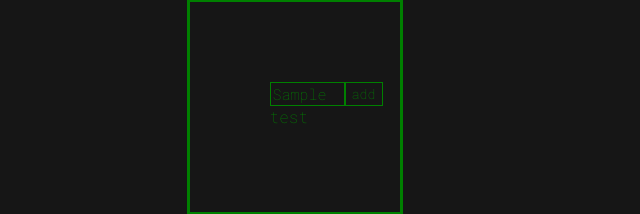
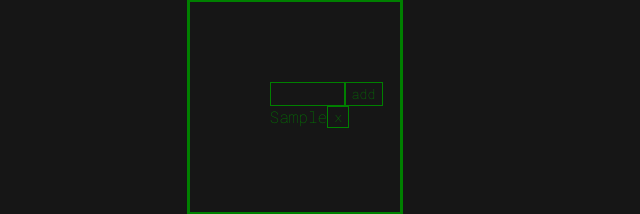
Before and after one commit to kevinduran/react_practice, a React (Create React App) app in the folder testing/: page / in a window 1280 px wide. Both pictures are taken after typing "Sample" into the empty fields and a click on the button "add". Shown: the part 480-694 px from the top of the page, without its empty margins (319-959 px from the left). Built offline with nearby package versions, Linux system fonts and the light colour scheme.

Commit message:
...testing...yeet

```diff
--- a/testing/src/App.css
+++ b/testing/src/App.css
@@ -58,3 +58,6 @@ body{
   border: 1px solid green;
   cursor: pointer;
 }
+.todoItem{
+  display: flex;
+}
--- a/testing/src/App.js
+++ b/testing/src/App.js
@@ -9,7 +9,6 @@ export default function App() {
 
     return (
         <>
-
             <h1>REACT PRACTICE</h1>
             <Time/>
             <Count/>
--- a/testing/src/Todo.js
+++ b/testing/src/Todo.js
@@ -3,10 +3,21 @@ import React,{useState} from 'react'
 export default function Todo() {
     const [todo,setTodo] = useState('');
 
+    const remove = () => {
+        console.log('removed')
+    }
+
     const addTodo = () => {
         setTodo([...todo,
-            <div>test</div>
+            <div
+                className="todoItem"
+                // need a "key"
+            >
+                {document.querySelector('.todoInput').value}
+                <button className="btn" onClick={remove}>x</button>
+            </div>
         ])
+        document.querySelector('.todoInput').value = '';
     }
 
 
```
